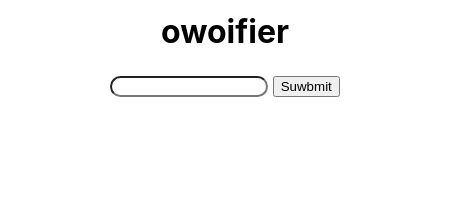
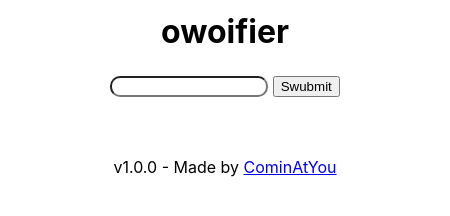
Before and after one commit to CominAtYou/owoifier, an Electron app: page index.html in a window 450 px wide. Drawn offline with Linux system fonts and the light colour scheme.

Commit message:
finalized v1

```diff
--- a/index.html
+++ b/index.html
@@ -2,19 +2,15 @@
 <html>
     <head>
         <meta charset="UTF-8">
-        <title>Owoifier</title>
-        <meta http-equiv="Content-Security-Policy" content="script-src 'self' 'unsafe-inline';" />
+        <title>owoifier</title>
+        <meta http-equiv="Content-Security-Policy" content="script-src 'self' 'unsafe-inline';"/>
         <style>
             body {
                 font-family: -apple-system, BlinkMacSystemFont, 'Segoe UI', Roboto, Oxygen, Ubuntu, Cantarell, 'Open Sans', 'Helvetica Neue', sans-serif;
                 text-align: center;
             }
-            :not(input):not(textarea),
-            :not(input):not(textarea)::after,
-            :not(input):not(textarea)::before {
-                -webkit-user-select: none;
+            title {
                 user-select: none;
-                cursor: default;
             }
             input, button, textarea, :focus {
                 outline: none;
@@ -22,10 +18,11 @@
         </style>
     </head>
     <body>
-        <h1 id="title" style="margin-top: 12px; margin-bottom: 24px;">owoifier</h1>
-        <input type="text" id="textEntry" style="border-radius: 15px; width: 150px; margin-bottom: 24px;">
-        <span class="submitButton"><input type="button" value="Suwbmit" onclick="start()"></span>
-        <div id="output"></div>
+        <h1 id="title" style="margin-top: 12px; margin-bottom: 24px;" onselectstart="return false;" unselectable="on">owoifier</h1>
+        <input type="text" id="textEntry" style="border-radius: 10px; width: 150px; margin-bottom: 24px;">
+        <span class="submitButton"><input type="button" value="Swubmit" onclick="start()"></span>
+        <div id="output" style="margin-top: 12x;">&nbsp;</div>
+        <p id="footer">v1.0.0 - Made by <a href="https://github.com/CominAtYou" target="_blank">CominAtYou</a></p>
         <script>
             function start() {
                 document.getElementById('output').innerHTML = owoify(textBox.value);
```
Also changed, not shown: index.ts (+9 -3 lines), package.json (+4 -3 lines), 2 other files.
